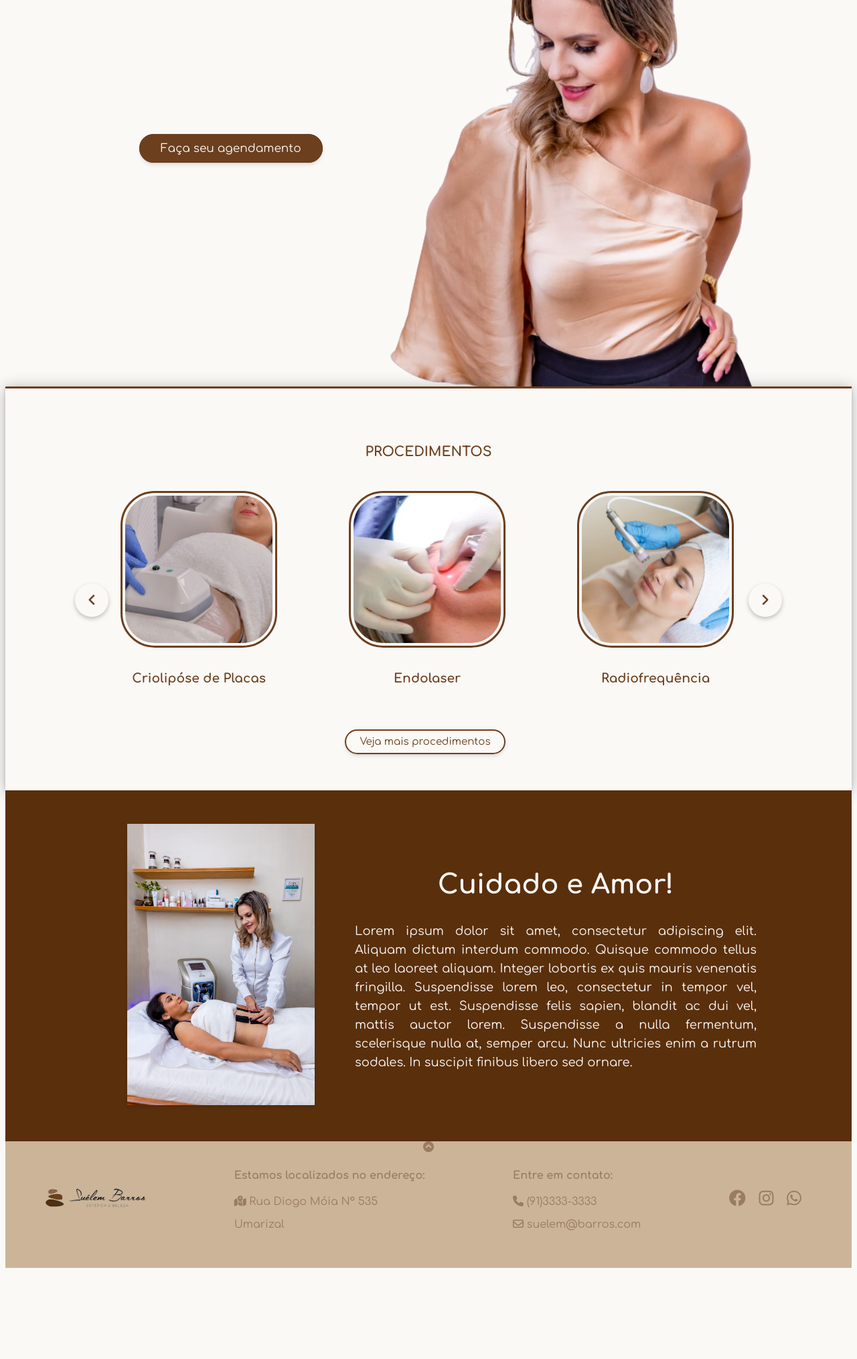
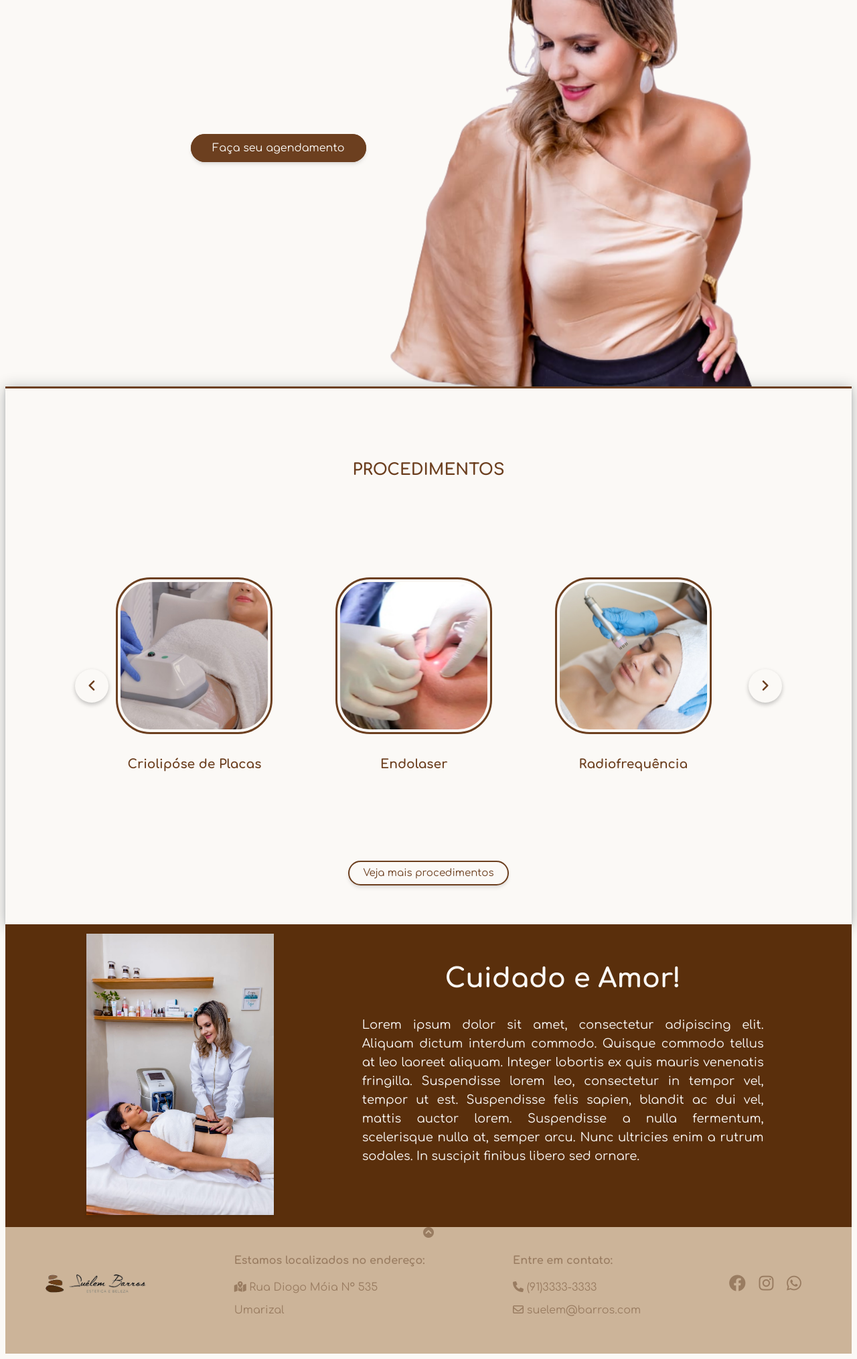
Before and after one commit to Gab053/Estetica-Suelem-Barros, a Flask app: page / in a window 1280 px wide. Shown: the part 147-2176 px from the top of the page at 67% size. Before the commit the page ends 2040 px from the top, so only its background shows below. Run offline with Flask 3, Linux system fonts and the light colour scheme.

Commit message:
Update completo

```diff
--- a/static/css/home.css
+++ b/static/css/home.css
@@ -65,9 +65,14 @@ header i{
 
 
 }
- @media(max-width: 400px){
+
+@media screen and (max-width: 1100px) {
     .sidebar{
-   width: 100%;
+   width: cover;
+   height: auto;
+   }
+   .sidebar li{
+   top:20px;
    }
    }
 
@@ -132,7 +137,7 @@ header i{
 /* Banner*/
 .banner{
     display: flex;
-    justify-content: flex-start;
+    justify-content: center;
     align-items: center;
     background-size: cover;
     height: 90vh;
@@ -140,25 +145,32 @@ header i{
     background-size: cover;
     background-repeat: no-repeat;
 
+
 }
 
 
 
 .banner a{
-    font-size: 17px;
     padding: 10px 30px;
     border: solid 2px #6C3F1F;
     color: #FBF9F6;
     background-color: #6C3F1F;
     border-radius: 30px;
     text-decoration: none;
-        margin: 0 0 0 200px;
+        margin: 0 35vw 0 0px;
         box-shadow: rgba(0, 0, 0, 0.1) 0px 4px 6px -1px, rgba(0, 0, 0, 0.06) 0px 2px 4px -1px;
     transition: 80ms linear;
-     @media screen and (max-width: 910px) {
+}
 
+@media screen and (max-width: 1000px) {
+    .banner a{
+    border-radius: 50px;
+    margin: 0;
+    padding: 20px 50px;
+    font-size: 2rem;
     }
 }
+
 .banner a:hover{
     background-color: #FBF9F6;
     color: #6C3F1F;
@@ -171,8 +183,8 @@ header i{
 .sobre{
     display: flex;
     flex-wrap: wrap;
-    align-content: center;
-    justify-content: center;
+    align-items: center;
+    justify-content: space-evenly;
 
     background-color: #5A2F0C;
     color: #FBF9F6;
@@ -180,15 +192,16 @@ header i{
 .sobre img{
     width: 280px;
 
-    margin: 50px;
+
     box-shadow: rgba(0, 0, 0, 0.1) 0px 4px 6px -1px, rgba(0, 0, 0, 0.06) 0px 2px 4px -1px;
 }
 .sobre ul{
     padding: 10px;
-    max-width: 600px;
-    max-height: 400px;
-    align-self: center;
+    width: 600px;
+    height: 400px;
+
 }
+
 
 .sobre ul h2{
     font-size: 40px;
@@ -199,7 +212,11 @@ header i{
     font-size: 18px;
     text-align: justify;
 }
-
+@media screen and (max-width: 1100px) {
+    .sobre img{
+    width: 25vw;
+    }
+}
 
 /* Footer*/
 .fa-brands {
--- a/static/css/prochome.css
+++ b/static/css/prochome.css
@@ -4,9 +4,9 @@
     flex-wrap: wrap;
     flex-direction: column;
     align-items: center;
-    justify-content: center;
-    width: auto;
-    min-height: 600px;
+    justify-content: space-evenly;
+    width: cover;
+    height: 100vh;
 
 
 
@@ -18,9 +18,9 @@
 }
 .procedimentos h4{
     color: #6C3F1F;
-    margin: 10px 50px 0 50px;
-    font-size: 20px;
-    padding: 8px 20px;
+
+    font-size: 1.5rem;
+    padding: 8px 10px;
 }
 
 .wrapper{
@@ -63,7 +63,7 @@
     scroll-snap-type: x mandatory;
     scroll-behavior: smooth;
     scrollbar-width: 0;
-    margin-right: -40px;
+
 
     @media screen and (max-width: 1100px) {
     grid-auto-columns: calc((100% / 2) - 0px);
@@ -124,6 +124,7 @@
 .card h3{
     color: #6C3F1F;
     padding: 17px;
+    text-align: center;
 }
 
 
@@ -138,10 +139,31 @@
     text-decoration: none;
     box-shadow: rgba(0, 0, 0, 0.1) 0px 4px 6px -1px, rgba(0, 0, 0, 0.06) 0px 2px 4px -1px;
     transition: 80ms linear;
-    margin: 0 30px 0 20px;
+
+
 }
 .procedimentos a:hover{
     color: #FBF9F6;
     background-color: #6C3F1F;
 
 }
+
+
+@media screen and (max-width:1000px) {
+    .procedimentos{
+
+    }
+    .procedimentos h4{
+        font-size: 2.5rem;
+        padding: 20px;
+    }
+    .card h3{
+        font-size: 2rem;
+    }
+    .procedimentos a{
+    padding: 10px 30px;
+        font-size: 1.5rem;
+
+    }
+
+}
--- a/templates/homepage.html
+++ b/templates/homepage.html
@@ -12,10 +12,11 @@
 
      <header>
          <ul class="sidebar">
+             <br>
              <li onclick=offSidebar()><i class="fa-solid fa-xmark"></i></li>
             <li><a href="/login">Agendar</a></li>
             <li><a href="/procedimentos">Procedimentos</a></li>
-            <li><a href="#" id="irSobre">A Estética</a></li>
+            <li><a href="" id="irSobre">A Estética</a></li>
             <li><a href="/login">Entrar</a><li>
          </ul>
          <div class="head">
```
